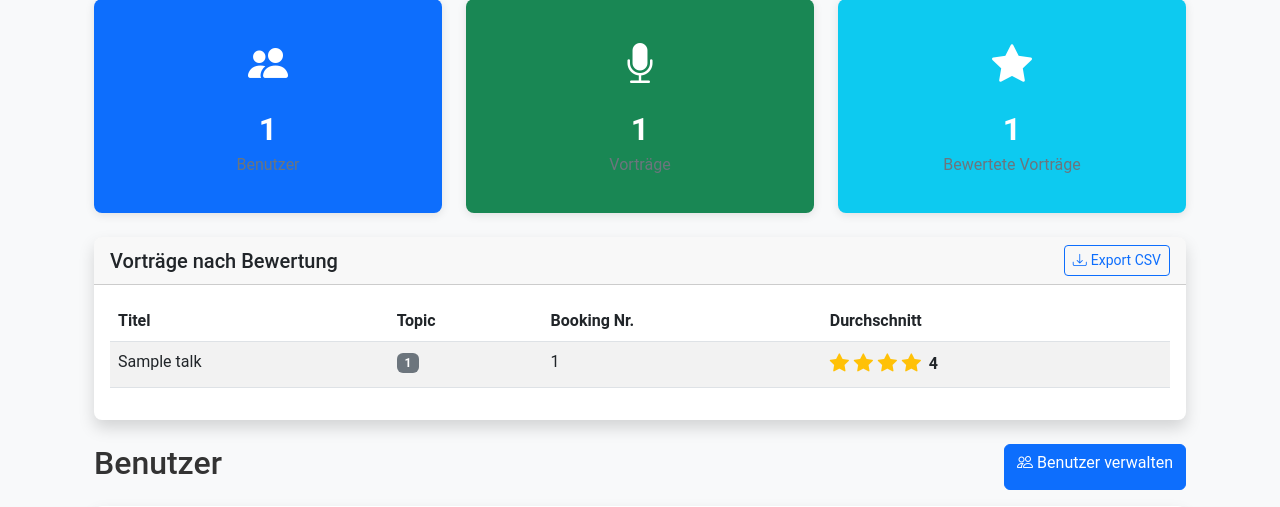
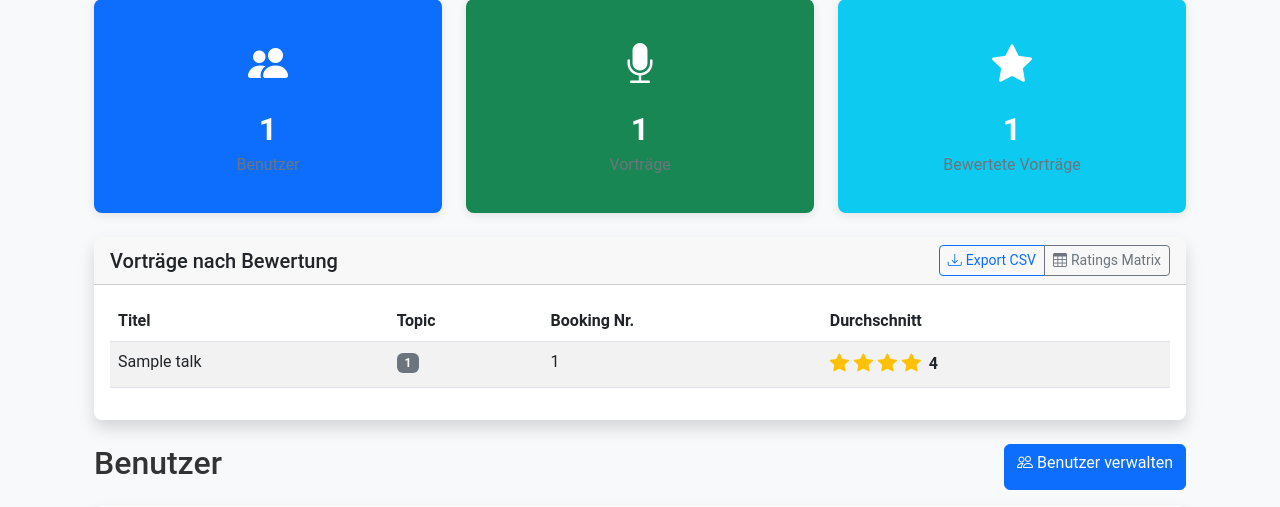
Before and after one commit to DG1001/jfs2025_rating_app, a Flask app: template templates/admin/dashboard.html in a window 1280 px wide. Shown: the part 153-660 px from the top of the page. Run offline with Flask 3, Linux system fonts and the light colour scheme; the template is opened without the code that fills it: most values are stand-ins (such as "Sample title", 1, 10 or a date in 2020).

Commit message:
feat: add ratings matrix link to admin dashboard

```diff
--- a/templates/admin/dashboard.html
+++ b/templates/admin/dashboard.html
@@ -48,9 +48,14 @@
     <div class="card shadow mb-4">
         <div class="card-header d-flex justify-content-between align-items-center">
             <h5 class="mb-0">Vorträge nach Bewertung</h5>
-            <a href="{{ url_for('admin.export_ratings') }}" class="btn btn-sm btn-outline-primary">
-                <i class="bi bi-download me-1"></i>Export CSV
-            </a>
+            <div class="btn-group">
+                <a href="{{ url_for('admin.export_ratings') }}" class="btn btn-sm btn-outline-primary">
+                    <i class="bi bi-download me-1"></i>Export CSV
+                </a>
+                <a href="{{ url_for('admin.ratings_matrix') }}" class="btn btn-sm btn-outline-secondary">
+                    <i class="bi bi-table me-1"></i>Ratings Matrix
+                </a>
+            </div>
         </div>
         <div class="card-body">
             <div class="table-responsive">
```
